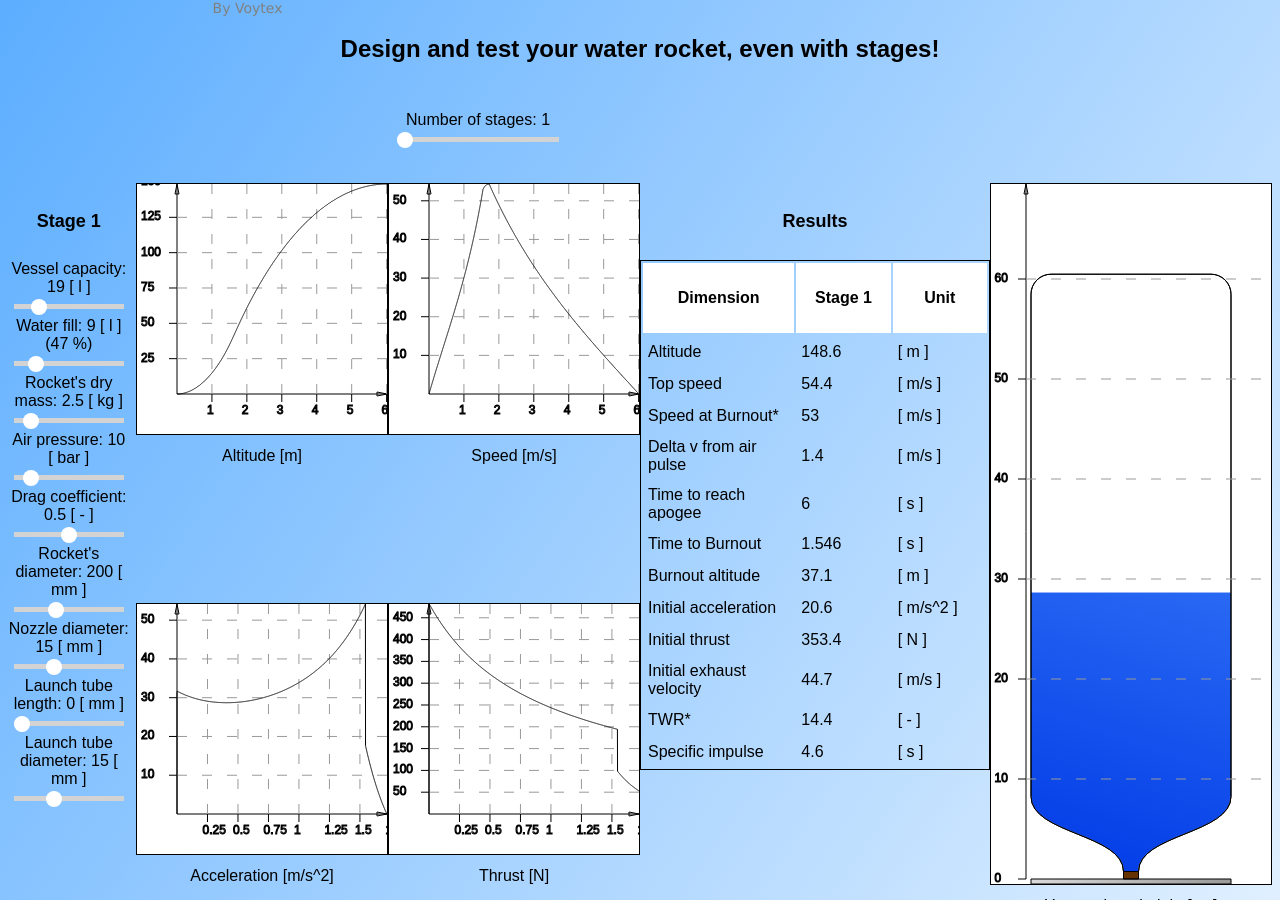
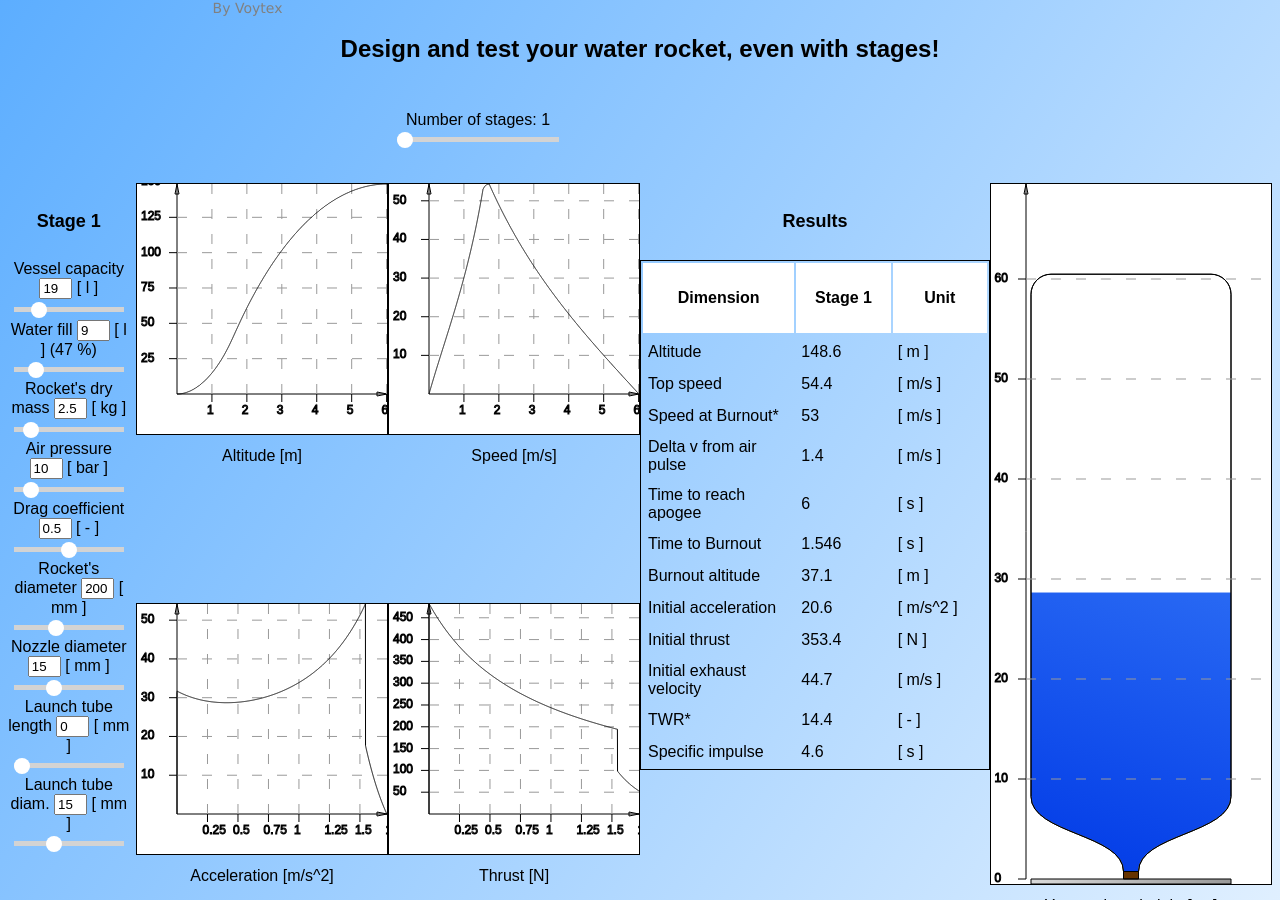
Before and after one commit to waterrocketsimulator/waterrocketsimulator.github.io, a Jekyll site: the page index.html, which Jekyll copies as it is, in a window 1280 px wide and 900 px high, scrolled down 326 px. Built offline with Jekyll 4.4.1, drawn with Linux system fonts in a browser that asks for light colours; some of the changed lines change nothing that is shown.

Commit message:
Add files via upload
Added text fields for input data

```diff
--- a/index.html
+++ b/index.html
@@ -40,87 +40,86 @@
 <!--<div class="slidersGrid">-->
   <div class="sliderContainer" id="stage1">
 	  <h3>Stage 1</h3>
-	  <p>Vessel capacity: <span id="vesselCapacityValue"></span> [ l ]</p>
-	  <input type="range" min="0.5" max="100" value="19" class="slider" step="0.1" id="vesselCapacity">
+	  <p>Vessel capacity <input type="text" id="vesselCapacityValue" size="1"> [ l ]</p>
+		<input type="range" min="0.5" max="100" value="19" class="slider" step="0.1" id="vesselCapacity">
 
-	  <p>Water fill: <span id="waterCapacityValue"></span> [ l ]  (<span id="waterPercentage"></span> %)</p>
+	  <p>Water fill <input type="text" id="waterCapacityValue" size="1"> [ l ]  (<span id="waterPercentage"></span> %)</p>
 	  <input type="range" min="0" max="60" value="9" class="slider" step="0.1" id="waterCapacity">
 
-	  <p>Rocket's dry mass: <span id="rocketDryMassValue"></span> [ kg ]</p>
+	  <p>Rocket's dry mass <input type="text" id="rocketDryMassValue" size="1"> [ kg ]</p>
 	  <input type="range" min="0.1" max="25" value="2.5" class="slider" step="0.01" id="rocketDryMass">
 
-	  <p>Air pressure: <span id="pressureValue"></span> [ bar ]</p>
+	  <p>Air pressure <input type="text" id="pressureValue" size="1"> [ bar ]</p>
 	  <input type="range" min="1" max="100" value="10" class="slider" step="0.1" id="pressure">
 
-	  <p>Drag coefficient: <span id="dragCoefficientValue"></span> [ - ]</p>
+	  <p>Drag coefficient <input type="text" id="dragCoefficientValue" size="1"> [ - ]</p>
 	  <input type="range" min="0" max="1" value="0.5" class="slider" step="0.01" id="dragCoefficient">
 
-	  <p>Rocket's diameter: <span id="vesselDiameterValue"></span> [ mm ]</p>
+	  <p>Rocket's diameter <input type="text" id="vesselDiameterValue" size="1"> [ mm ]</p>
 	  <input type="range" min="25" max="500" value="200" class="slider" step="1" id="vesselDiameter">
 
-	  <p>Nozzle diameter: <span id="nozzleDiameterValue"></span> [ mm ]</p>
+	  <p>Nozzle diameter <input type="text" id="nozzleDiameterValue" size="1"> [ mm ]</p>
 	  <input type="range" min="2" max="40" value="15" class="slider" step="0.1" id="nozzleDiameter">
 
-		<p>Launch tube length: <span id="launchTubeLengthValue"></span> [ mm ]</p>
+		<p>Launch tube length <input type="text" id="launchTubeLengthValue" size="1"> [ mm ]</p>
 	  <input type="range" min="0" max="5000" value="0" class="slider" step="10" id="launchTubeLength">
 
-		<p>Launch tube diameter: <span id="launchTubeDiameterValue"></span> [ mm ]</p>
+		<p>Launch tube diam. <input type="text" id="launchTubeDiameterValue" size="1"> [ mm ]</p>
 	  <input type="range" min="2" max="40" value="15" class="slider" step="0.1" id="launchTubeDiameter">
 
 		<p id="landing">Landing attempt: <span id="landingValue"></span></p>
     <input type="range" min="0" max="1" value="0" class="slider" step="1" id="landing">
 
-		<p id="reserve">Water reserve for landing: <span id="reserveValue"></span> [ % ]</p>
-	  <input type="range" min=".1" max="=90" value="26.95" class="slider" step=".05" id="reserve">
-
+		<p id="reserve">Water reserve for landing: <input type="text" id="reserveValue" size="1"> [ % ]</p>
+	  <input type="range" min=".1" max="=90" value="10" class="slider" step=".5" id="reserve">
   </div>
 
 	<div class="sliderContainer" id="stage2">
 	  <h3>Stage 2</h3>
-	  <p>Vessel capacity: <span id="vesselCapacityValue2"></span> [ l ]</p>
-	  <input type="range" min="0.5" max="100" value="19" class="slider" step="0.1" id="vesselCapacity2">
+	  <p>Vessel capacity <input type="text" id="vesselCapacityValue2" size="1"> [ l ]</p>
+		<input type="range" min="0.5" max="100" value="19" class="slider" step="0.1" id="vesselCapacity2">
 
-	  <p>Water fill: <span id="waterCapacityValue2"></span> [ l ]  (<span id="waterPercentage2"></span> %)</p>
-	  <input type="range" min="0.1" max="60" value="10" class="slider" step="0.1" id="waterCapacity2">
+	  <p>Water fill <input type="text" id="waterCapacityValue2" size="1"> [ l ]  (<span id="waterPercentage2"></span> %)</p>
+	  <input type="range" min="0" max="60" value="10" class="slider" step="0.1" id="waterCapacity2">
 
-	  <p>Rocket's dry mass: <span id="rocketDryMassValue2"></span> [ kg ]</p>
+	  <p>Rocket's dry mass <input type="text" id="rocketDryMassValue2" size="1"> [ kg ]</p>
 	  <input type="range" min="0.1" max="25" value="2.5" class="slider" step="0.01" id="rocketDryMass2">
 
-	  <p>Air pressure: <span id="pressureValue2"></span> [ bar ]</p>
+	  <p>Air pressure <input type="text" id="pressureValue2" size="1"> [ bar ]</p>
 	  <input type="range" min="1" max="100" value="10" class="slider" step="0.1" id="pressure2">
 
-	  <p>Drag coefficient: <span id="dragCoefficientValue2"></span> [ - ]</p>
+	  <p>Drag coefficient <input type="text" id="dragCoefficientValue2" size="1"> [ - ]</p>
 	  <input type="range" min="0" max="1" value="0.5" class="slider" step="0.01" id="dragCoefficient2">
 
-	  <p>Rocket's diameter: <span id="vesselDiameterValue2"></span> [ mm ]</p>
+	  <p>Rocket's diameter <input type="text" id="vesselDiameterValue2" size="1"> [ mm ]</p>
 	  <input type="range" min="25" max="500" value="200" class="slider" step="1" id="vesselDiameter2">
 
-	  <p>Nozzle diameter: <span id="nozzleDiameterValue2"></span> [ mm ]</p>
-	  <input type="range" min="1" max="40" value="12" class="slider" step="0.1" id="nozzleDiameter2">
+	  <p>Nozzle diameter <input type="text" id="nozzleDiameterValue2" size="1"> [ mm ]</p>
+	  <input type="range" min="2" max="40" value="12" class="slider" step="0.1" id="nozzleDiameter2">
   </div>
 
 	<div class="sliderContainer" id="stage3">
 	  <h3>Stage 3</h3>
-	  <p>Vessel capacity: <span id="vesselCapacityValue3"></span> [ l ]</p>
-	  <input type="range" min="0.5" max="100" value="2" class="slider" step="0.1" id="vesselCapacity3">
+	  <p>Vessel capacity <input type="text" id="vesselCapacityValue3" size="1"> [ l ]</p>
+		<input type="range" min="0.5" max="100" value="2" class="slider" step="0.1" id="vesselCapacity3">
 
-	  <p>Water fill: <span id="waterCapacityValue3"></span> [ l ]  (<span id="waterPercentage3"></span> %)</p>
-	  <input type="range" min="0.1" max="50" value="1" class="slider" step="0.1" id="waterCapacity3">
+	  <p>Water fill <input type="text" id="waterCapacityValue3" size="1"> [ l ]  (<span id="waterPercentage3"></span> %)</p>
+	  <input type="range" min="0" max="60" value="1" class="slider" step="0.1" id="waterCapacity3">
 
-	  <p>Rocket's dry mass: <span id="rocketDryMassValue3"></span> [ kg ]</p>
+	  <p>Rocket's dry mass <input type="text" id="rocketDryMassValue3" size="1"> [ kg ]</p>
 	  <input type="range" min="0.1" max="25" value="0.4" class="slider" step="0.01" id="rocketDryMass3">
 
-	  <p>Air pressure: <span id="pressureValue3"></span> [ bar ]</p>
+	  <p>Air pressure <input type="text" id="pressureValue3" size="1"> [ bar ]</p>
 	  <input type="range" min="1" max="100" value="10" class="slider" step="0.1" id="pressure3">
 
-	  <p>Drag coefficient: <span id="dragCoefficientValue3"></span> [ - ]</p>
-	  <input type="range" min="0" max="1" value="0.3" class="slider" step="0.01" id="dragCoefficient3">
+	  <p>Drag coefficient <input type="text" id="dragCoefficientValue3" size="1"> [ - ]</p>
+	  <input type="range" min="0" max="1" value="0.5" class="slider" step="0.01" id="dragCoefficient3">
 
-	  <p>Rocket's diameter: <span id="vesselDiameterValue3"></span> [ mm ]</p>
+	  <p>Rocket's diameter <input type="text" id="vesselDiameterValue3" size="1"> [ mm ]</p>
 	  <input type="range" min="25" max="500" value="100" class="slider" step="1" id="vesselDiameter3">
 
-	  <p>Nozzle diameter: <span id="nozzleDiameterValue3"></span> [ mm ]</p>
-	  <input type="range" min="1" max="40" value="10" class="slider" step="0.1" id="nozzleDiameter3">
+	  <p>Nozzle diameter <input type="text" id="nozzleDiameterValue3" size="1"> [ mm ]</p>
+	  <input type="range" min="2" max="40" value="10" class="slider" step="0.1" id="nozzleDiameter3">
 
   </div>
 
--- a/sliders.js
+++ b/sliders.js
@@ -17,6 +17,7 @@ landing.oninput = function(){
 	if (landing.value == 0) landingOutput.innerHTML = "no";
   else landingOutput.innerHTML = "yes";
   launch();
+	console.log("landing: " + landing.value);
 }
 
 var units = document.getElementById("units");
@@ -33,218 +34,350 @@ units.oninput = function(){
 //stage 1
 var vesselCapacity = document.getElementById("vesselCapacity");
 var vesselCapacityOutput = document.getElementById("vesselCapacityValue");
-vesselCapacityOutput.innerHTML = vesselCapacity.value;
+vesselCapacityOutput.value = vesselCapacity.value;
 
 vesselCapacity.oninput = function(){
-	vesselCapacityOutput.innerHTML = vesselCapacity.value;
+	vesselCapacityOutput.value = vesselCapacity.value;
 	waterPercentage.innerHTML =  Math.round(waterCapacity.value / vesselCapacity.value * 100);
   launch();
 }
 
+vesselCapacityOutput.onchange = function(){
+	vesselCapacity.value = vesselCapacityOutput.value;
+	waterPercentage.innerHTML =  Math.round(waterCapacity.value / vesselCapacity.value * 100);
+	launch();
+}
+
 var waterCapacity = document.getElementById("waterCapacity");
 var waterCapacityOutput = document.getElementById("waterCapacityValue");
-waterCapacityOutput.innerHTML = waterCapacity.value;
+waterCapacityOutput.value = waterCapacity.value;
 var waterPercentage = document.getElementById("waterPercentage");
 waterPercentage.innerHTML =  Math.round(waterCapacity.value / vesselCapacity.value * 100);
 
 waterCapacity.oninput = function(){
-	waterCapacityOutput.innerHTML = waterCapacity.value;
+	waterCapacityOutput.value = waterCapacity.value;
   waterPercentage.innerHTML =  Math.round(waterCapacity.value / vesselCapacity.value * 100);
+	launch();
+}
+
+waterCapacityOutput.onchange = function(){
+	waterCapacity.value = waterCapacityOutput.value;
+	waterPercentage.innerHTML =  Math.round(waterCapacity.value / vesselCapacity.value * 100);
 	launch();
 }
 
 var rocketDryMass = document.getElementById("rocketDryMass");
 var rocketDryMassOutput = document.getElementById("rocketDryMassValue");
-rocketDryMassOutput.innerHTML = rocketDryMass.value;
+rocketDryMassOutput.value = rocketDryMass.value;
 
 rocketDryMass.oninput = function(){
-	rocketDryMassOutput.innerHTML = rocketDryMass.value;
+	rocketDryMassOutput.value = rocketDryMass.value;
   launch();
+}
+
+rocketDryMassOutput.onchange = function(){
+	rocketDryMass.value = rocketDryMassOutput.value;
+	launch();
 }
 
 var pressure = document.getElementById("pressure");
 var pressureOutput = document.getElementById("pressureValue");
-pressureOutput.innerHTML = pressure.value;
+pressureOutput.value = pressure.value;
 
 pressure.oninput = function(){
-	pressureOutput.innerHTML = pressure.value;
-  launch(); }
+	pressureOutput.value = pressure.value;
+  launch();
+}
+
+pressureOutput.onchange = function(){
+	pressure.value = pressureOutput.value;
+  launch();
+}
 
 var dragCoefficient = document.getElementById("dragCoefficient");
 var dragCoefficientOutput = document.getElementById("dragCoefficientValue");
-dragCoefficientOutput.innerHTML = dragCoefficient.value;
+dragCoefficientOutput.value = dragCoefficient.value;
 
 dragCoefficient.oninput = function(){
-	dragCoefficientOutput.innerHTML = dragCoefficient.value;
-  launch(); }
+	dragCoefficientOutput.value = dragCoefficient.value;
+  launch();
+}
+
+dragCoefficientOutput.onchange = function(){
+	dragCoefficient.value = dragCoefficientOutput.value;
+	launch();
+}
 
 var vesselDiameter = document.getElementById("vesselDiameter");
 var vesselDiameterOutput = document.getElementById("vesselDiameterValue");
-vesselDiameterOutput.innerHTML = vesselDiameter.value;
+vesselDiameterOutput.value = vesselDiameter.value;
 
 vesselDiameter.oninput = function(){
-	vesselDiameterOutput.innerHTML = vesselDiameter.value;
-  launch(); }
+	vesselDiameterOutput.value = vesselDiameter.value;
+  launch();
+}
+
+vesselDiameterOutput.onchange = function(){
+	vesselDiameter.value = vesselDiameterOutput.value;
+	launch();
+}
 
 var nozzleDiameter = document.getElementById("nozzleDiameter");
 var nozzleDiameterOutput = document.getElementById("nozzleDiameterValue");
-nozzleDiameterOutput.innerHTML = nozzleDiameter.value;
+nozzleDiameterOutput.value = nozzleDiameter.value;
 
 nozzleDiameter.oninput = function(){
-	nozzleDiameterOutput.innerHTML = nozzleDiameter.value;
-  launch(); }
+	nozzleDiameterOutput.value = nozzleDiameter.value;
+  launch();
+}
+
+nozzleDiameterOutput.onchange = function(){
+	nozzleDiameter.value = nozzleDiameterOutput.value;
+	launch();
+}
 
 var reserve = document.getElementById("reserve");
 var reserveOutput = document.getElementById("reserveValue");
-reserveOutput.innerHTML = reserve.value;
+reserveOutput.value = reserve.value;
 
 reserve.oninput = function(){
-	reserveOutput.innerHTML = reserve.value;
-  launch(); }
+	reserveOutput.value = reserve.value;
+  launch();
+}
+
+reserveOutput.onchange = function(){
+	reserve.value = reserveOutput.value;
+	launch();
+}
 
 var launchTubeLength = document.getElementById("launchTubeLength");
 var launchTubeLengthOutput = document.getElementById("launchTubeLengthValue");
-launchTubeLengthOutput.innerHTML = launchTubeLength.value;
+launchTubeLengthOutput.value = launchTubeLength.value;
 
 launchTubeLength.oninput = function(){
-	launchTubeLengthOutput.innerHTML = launchTubeLength.value;
-  launch(); }
+	launchTubeLengthOutput.value = launchTubeLength.value;
+  launch();
+}
+
+launchTubeLengthOutput.onchange = function(){
+	launchTubeLength.value = launchTubeLengthOutput.value;
+	launch();
+}
 
 var launchTubeDiameter = document.getElementById("launchTubeDiameter");
 var launchTubeDiameterOutput = document.getElementById("launchTubeDiameterValue");
-launchTubeDiameterOutput.innerHTML = launchTubeDiameter.value;
+launchTubeDiameterOutput.value = launchTubeDiameter.value;
 
 launchTubeDiameter.oninput = function(){
-	launchTubeDiameterOutput.innerHTML = launchTubeDiameter.value;
-  launch(); }
+	launchTubeDiameterOutput.value = launchTubeDiameter.value;
+  launch();
+}
+
+launchTubeDiameterOutput.onchange = function(){
+	launchTubeDiameter.value = launchTubeDiameterOutput.value;
+	launch();
+}
 
 
 //same for stage 2
 
+
 var vesselCapacity2 = document.getElementById("vesselCapacity2");
 var vesselCapacityOutput2 = document.getElementById("vesselCapacityValue2");
-vesselCapacityOutput2.innerHTML = vesselCapacity2.value;
+vesselCapacityOutput2.value = vesselCapacity2.value;
 
 vesselCapacity2.oninput = function(){
-	vesselCapacityOutput2.innerHTML = vesselCapacity2.value;
+	vesselCapacityOutput2.value = vesselCapacity2.value;
 	waterPercentage2.innerHTML =  Math.round(waterCapacity2.value / vesselCapacity2.value * 100);
   launch(); }
 
+vesselCapacityOutput2.onchange = function(){
+	vesselCapacity2.value = vesselCapacityOutput2.value;
+	waterPercentage2.innerHTML =  Math.round(waterCapacity2.value / vesselCapacity2.value * 100);
+	launch();
+}
+
 var waterCapacity2 = document.getElementById("waterCapacity2");
 var waterCapacityOutput2 = document.getElementById("waterCapacityValue2");
-waterCapacityOutput2.innerHTML = waterCapacity2.value;
+waterCapacityOutput2.value = waterCapacity2.value;
 var waterPercentage2 = document.getElementById("waterPercentage2");
-waterPercentage2.innerHTML =  Math.round(waterCapacity2.value / vesselCapacity2.value * 100);
+waterPercentage2.value =  Math.round(waterCapacity2.value / vesselCapacity2.value * 100);
 
 waterCapacity2.oninput = function(){
-	waterCapacityOutput2.innerHTML = waterCapacity2.value;
+	waterCapacityOutput2.value = waterCapacity2.value;
 	waterPercentage2.innerHTML =  Math.round(waterCapacity2.value / vesselCapacity2.value * 100);
   launch(); }
 
+waterCapacityOutput2.onchange = function(){
+	waterCapacity2.value = waterCapacityOutput2.value;
+	waterPercentage2.innerHTML =  Math.round(waterCapacity2.value / vesselCapacity2.value * 100);
+	launch();
+}
+
 var rocketDryMass2 = document.getElementById("rocketDryMass2");
 var rocketDryMassOutput2 = document.getElementById("rocketDryMassValue2");
-rocketDryMassOutput2.innerHTML = rocketDryMass2.value;
+rocketDryMassOutput2.value = rocketDryMass2.value;
 
 rocketDryMass2.oninput = function(){
-	rocketDryMassOutput2.innerHTML = rocketDryMass2.value;
+	rocketDryMassOutput2.value = rocketDryMass2.value;
   launch(); }
+
+rocketDryMassOutput2.onchange = function(){
+	rocketDryMass2.value = rocketDryMassOutput2.value;
+	launch();
+}
 
 var pressure2 = document.getElementById("pressure2");
 var pressureOutput2 = document.getElementById("pressureValue2");
-pressureOutput2.innerHTML = pressure2.value;
+pressureOutput2.value = pressure2.value;
 
 pressure2.oninput = function(){
-	pressureOutput2.innerHTML = pressure2.value;
+	pressureOutput2.value = pressure2.value;
   launch(); }
+
+pressureOutput2.onchange = function(){
+	pressure2.value = pressureOutput2.value;
+  launch();
+}
 
 var dragCoefficient2 = document.getElementById("dragCoefficient2");
 var dragCoefficientOutput2 = document.getElementById("dragCoefficientValue2");
-dragCoefficientOutput2.innerHTML = dragCoefficient2.value;
+dragCoefficientOutput2.value = dragCoefficient2.value;
 
 dragCoefficient2.oninput = function(){
-	dragCoefficientOutput2.innerHTML = dragCoefficient2.value;
+	dragCoefficientOutput2.value = dragCoefficient2.value;
   launch(); }
+
+dragCoefficientOutput2.onchange = function(){
+	dragCoefficient2.value = dragCoefficientOutput2.value;
+	launch();
+}
 
 var vesselDiameter2 = document.getElementById("vesselDiameter2");
 var vesselDiameterOutput2 = document.getElementById("vesselDiameterValue2");
-vesselDiameterOutput2.innerHTML = vesselDiameter2.value;
+vesselDiameterOutput2.value = vesselDiameter2.value;
 
 vesselDiameter2.oninput = function(){
-	vesselDiameterOutput2.innerHTML = vesselDiameter2.value;
+	vesselDiameterOutput2.value = vesselDiameter2.value;
   launch(); }
+
+vesselDiameterOutput2.onchange = function(){
+	vesselDiameter2.value = vesselDiameterOutput2.value;
+	launch();
+}
 
 var nozzleDiameter2 = document.getElementById("nozzleDiameter2");
 var nozzleDiameterOutput2 = document.getElementById("nozzleDiameterValue2");
-nozzleDiameterOutput2.innerHTML = nozzleDiameter2.value;
+nozzleDiameterOutput2.value = nozzleDiameter2.value;
 
 nozzleDiameter2.oninput = function(){
-	nozzleDiameterOutput2.innerHTML = nozzleDiameter2.value;
+	nozzleDiameterOutput2.value = nozzleDiameter2.value;
   launch(); }
+
+nozzleDiameterOutput2.onchange = function(){
+	nozzleDiameter2.value = nozzleDiameterOutput2.value;
+	launch();
+}
 
 
 //same for stage 3
 
 var vesselCapacity3 = document.getElementById("vesselCapacity3");
 var vesselCapacityOutput3 = document.getElementById("vesselCapacityValue3");
-vesselCapacityOutput3.innerHTML = vesselCapacity3.value;
+vesselCapacityOutput3.value = vesselCapacity3.value;
 
 vesselCapacity3.oninput = function(){
-	vesselCapacityOutput3.innerHTML = vesselCapacity3.value;
+	vesselCapacityOutput3.value = vesselCapacity3.value;
 	waterPercentage3.innerHTML =  Math.round(waterCapacity3.value / vesselCapacity3.value * 100);
-  launch();
+  launch(); }
+
+vesselCapacityOutput3.onchange = function(){
+	vesselCapacity3.value = vesselCapacityOutput3.value;
+	waterPercentage3.innerHTML =  Math.round(waterCapacity3.value / vesselCapacity3.value * 100);
+	launch();
 }
 
 var waterCapacity3 = document.getElementById("waterCapacity3");
 var waterCapacityOutput3 = document.getElementById("waterCapacityValue3");
-waterCapacityOutput3.innerHTML = waterCapacity3.value;
+waterCapacityOutput3.value = waterCapacity3.value;
 var waterPercentage3 = document.getElementById("waterPercentage3");
-waterPercentage3.innerHTML =  Math.round(waterCapacity3.value / vesselCapacity3.value * 100);
+waterPercentage3.value =  Math.round(waterCapacity3.value / vesselCapacity3.value * 100);
 
 waterCapacity3.oninput = function(){
-	waterCapacityOutput3.innerHTML = waterCapacity3.value;
+	waterCapacityOutput3.value = waterCapacity3.value;
 	waterPercentage3.innerHTML =  Math.round(waterCapacity3.value / vesselCapacity3.value * 100);
-  launch();
+  launch(); }
+
+waterCapacityOutput3.onchange = function(){
+	waterCapacity3.value = waterCapacityOutput3.value;
+	waterPercentage3.innerHTML =  Math.round(waterCapacity3.value / vesselCapacity3.value * 100);
+	launch();
 }
 
 var rocketDryMass3 = document.getElementById("rocketDryMass3");
 var rocketDryMassOutput3 = document.getElementById("rocketDryMassValue3");
-rocketDryMassOutput3.innerHTML = rocketDryMass3.value;
+rocketDryMassOutput3.value = rocketDryMass3.value;
 
 rocketDryMass3.oninput = function(){
-	rocketDryMassOutput3.innerHTML = rocketDryMass3.value;
+	rocketDryMassOutput3.value = rocketDryMass3.value;
   launch(); }
+
+rocketDryMassOutput3.onchange = function(){
+	rocketDryMass3.value = rocketDryMassOutput3.value;
+	launch();
+}
 
 var pressure3 = document.getElementById("pressure3");
 var pressureOutput3 = document.getElementById("pressureValue3");
-pressureOutput3.innerHTML = pressure3.value;
+pressureOutput3.value = pressure3.value;
 
 pressure3.oninput = function(){
-	pressureOutput3.innerHTML = pressure3.value;
+	pressureOutput3.value = pressure3.value;
   launch(); }
+
+pressureOutput3.onchange = function(){
+	pressure3.value = pressureOutput3.value;
+  launch();
+}
 
 var dragCoefficient3 = document.getElementById("dragCoefficient3");
 var dragCoefficientOutput3 = document.getElementById("dragCoefficientValue3");
-dragCoefficientOutput3.innerHTML = dragCoefficient3.value;
+dragCoefficientOutput3.value = dragCoefficient3.value;
 
 dragCoefficient3.oninput = function(){
-	dragCoefficientOutput3.innerHTML = dragCoefficient3.value;
+	dragCoefficientOutput3.value = dragCoefficient3.value;
   launch(); }
+
+dragCoefficientOutput3.onchange = function(){
+	dragCoefficient3.value = dragCoefficientOutput3.value;
+	launch();
+}
 
 var vesselDiameter3 = document.getElementById("vesselDiameter3");
 var vesselDiameterOutput3 = document.getElementById("vesselDiameterValue3");
-vesselDiameterOutput3.innerHTML = vesselDiameter3.value;
+vesselDiameterOutput3.value = vesselDiameter3.value;
 
 vesselDiameter3.oninput = function(){
-	vesselDiameterOutput3.innerHTML = vesselDiameter3.value;
+	vesselDiameterOutput3.value = vesselDiameter3.value;
   launch(); }
+
+vesselDiameterOutput3.onchange = function(){
+	vesselDiameter3.value = vesselDiameterOutput3.value;
+	launch();
+}
 
 var nozzleDiameter3 = document.getElementById("nozzleDiameter3");
 var nozzleDiameterOutput3 = document.getElementById("nozzleDiameterValue3");
-nozzleDiameterOutput3.innerHTML = nozzleDiameter3.value;
+nozzleDiameterOutput3.value = nozzleDiameter3.value;
 
 nozzleDiameter3.oninput = function(){
-	nozzleDiameterOutput3.innerHTML = nozzleDiameter3.value;
+	nozzleDiameterOutput3.value = nozzleDiameter3.value;
   launch(); }
+
+nozzleDiameterOutput3.onchange = function(){
+	nozzleDiameter3.value = nozzleDiameterOutput3.value;
+	launch();
+}
 
 
 
```
